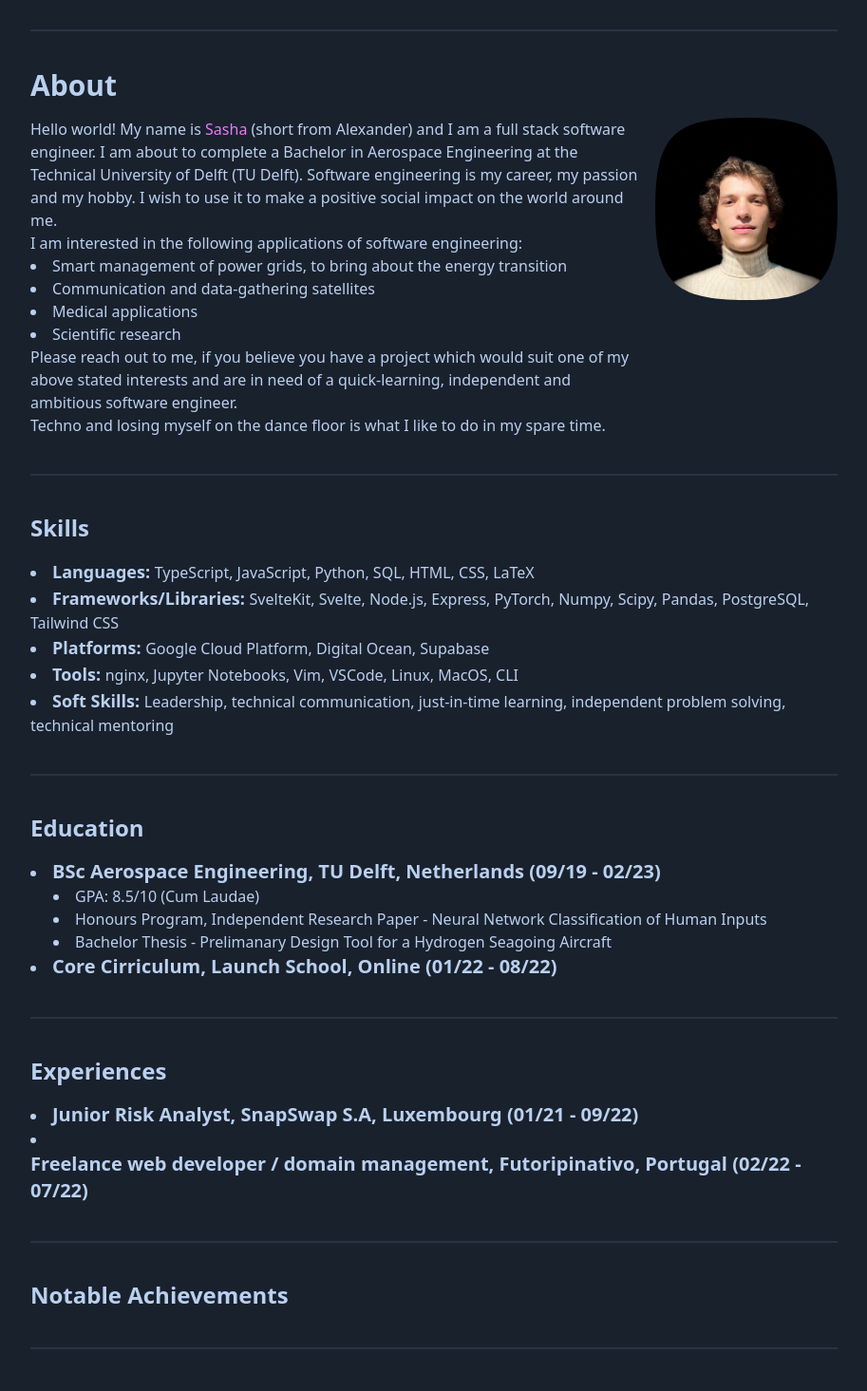
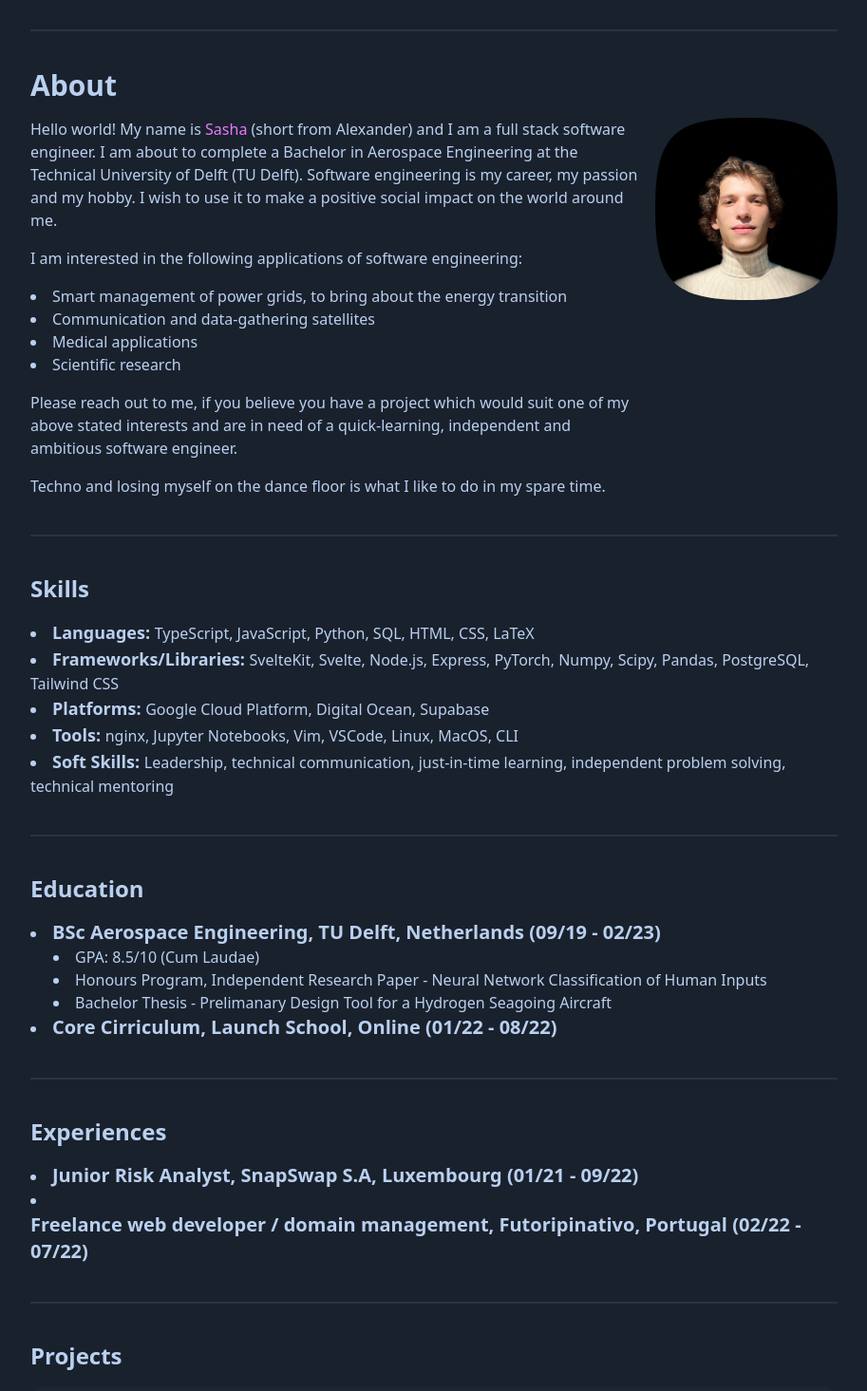
Before and after one commit to sashalikesplanes/web-leg0, a SvelteKit app in the folder website/: page /about in a window 1280 px wide. Shown: the part 80-1545 px from the top of the page at 95% size, without its empty margins (183-1096 px from the left). Built offline with nearby package versions, Linux system fonts and the light colour scheme.

Commit message:
formatting

```diff
--- a/website/src/routes/about-me.svelte
+++ b/website/src/routes/about-me.svelte
@@ -1,5 +1,5 @@
 <div class="flex gap-4">
-  <div>
+  <div class="flex flex-col gap-4">
 <p>Hello world! My name is <span class="text-accent">Sasha</span> (short from Alexander) and I am a full stack software engineer. I am about to complete a Bachelor in Aerospace Engineering at the Technical University of Delft (TU Delft). Software engineering is my career, my passion and my hobby. I wish to use it to make a positive social impact on the world around me.</p>
 <p>I am interested in the following applications of software engineering:</p>
 <ul class="list-disc list-inside">
--- a/website/src/routes/about/+page.svelte
+++ b/website/src/routes/about/+page.svelte
@@ -41,8 +41,6 @@ technical mentoring</li>
   <li><h3 class="inline-block">Freelance web developer / domain management, Futoripinativo, Portugal (02/22 - 07/22)</h3>
 </ul>
 <div class="divider"></div>
-<h2>Notable Achievements</h2>
-<div class="divider"></div>
 <Projects/>
 <div class="divider"></div>
 <a class="text-accent text-center underline" href="./CV_Alexander_Kiselev.pdf"><h2>Latest CV</h2></a>
```
